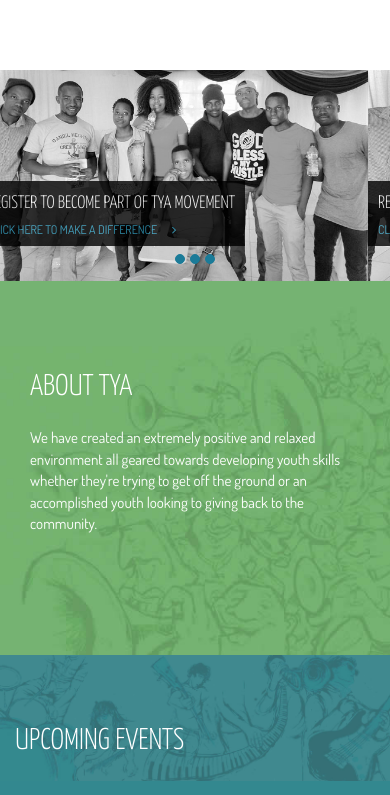
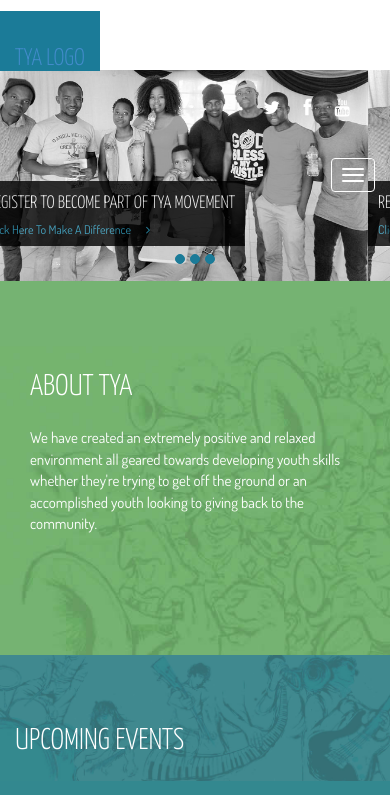
Before and after one commit to Rudzie09/TYA, a plain HTML site: page index.html in a window 390 px wide. Shown: the top 795 px of the page. Drawn offline with Linux system fonts and the light colour scheme; some packages are replaced by stand-ins of ours.

Commit message:
last one

```diff
--- a/css/main.css
+++ b/css/main.css
@@ -194,7 +194,7 @@ h2 {
   opacity: 0.8;
   padding:10px 60px 35px;
   right: inherit;
-  text-transform: uppercase;
+  text-transform: capitalize;
   color: #fff;
   text-align: left;
 
--- a/css/responsive.css
+++ b/css/responsive.css
@@ -122,8 +122,13 @@
 /* xs */
 @media (max-width: 767px) {
 
-  .main-nav .container {
-    display: none;
+   .navbar-brand {
+    width: 100%;
+    height: 60px;
+    top:-135px;
+  }
+     .main-nav .container {
+    display:none;
   }
 
   .fixed-menu .container {
@@ -278,9 +283,13 @@
 
 /* XS Portrait */
 @media (max-width: 479px) {
-
+  .navbar-brand {
+    width: 100%;
+    height: 60px;
+    top:-135px;
+  }
   .main-nav .container {
-    display: none;
+    display: inline-block;
   }
 
   .fixed-menu .container {
```
